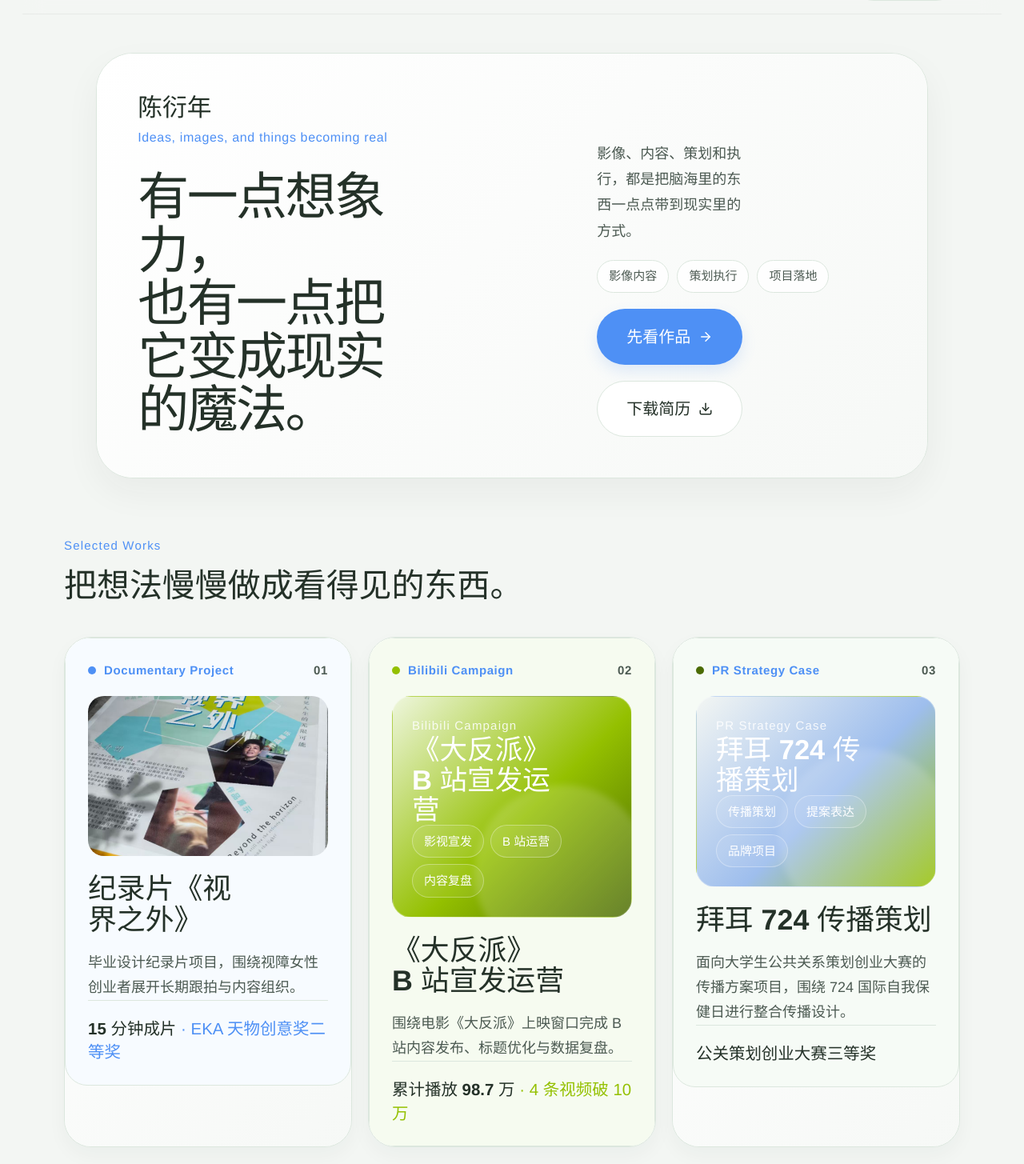
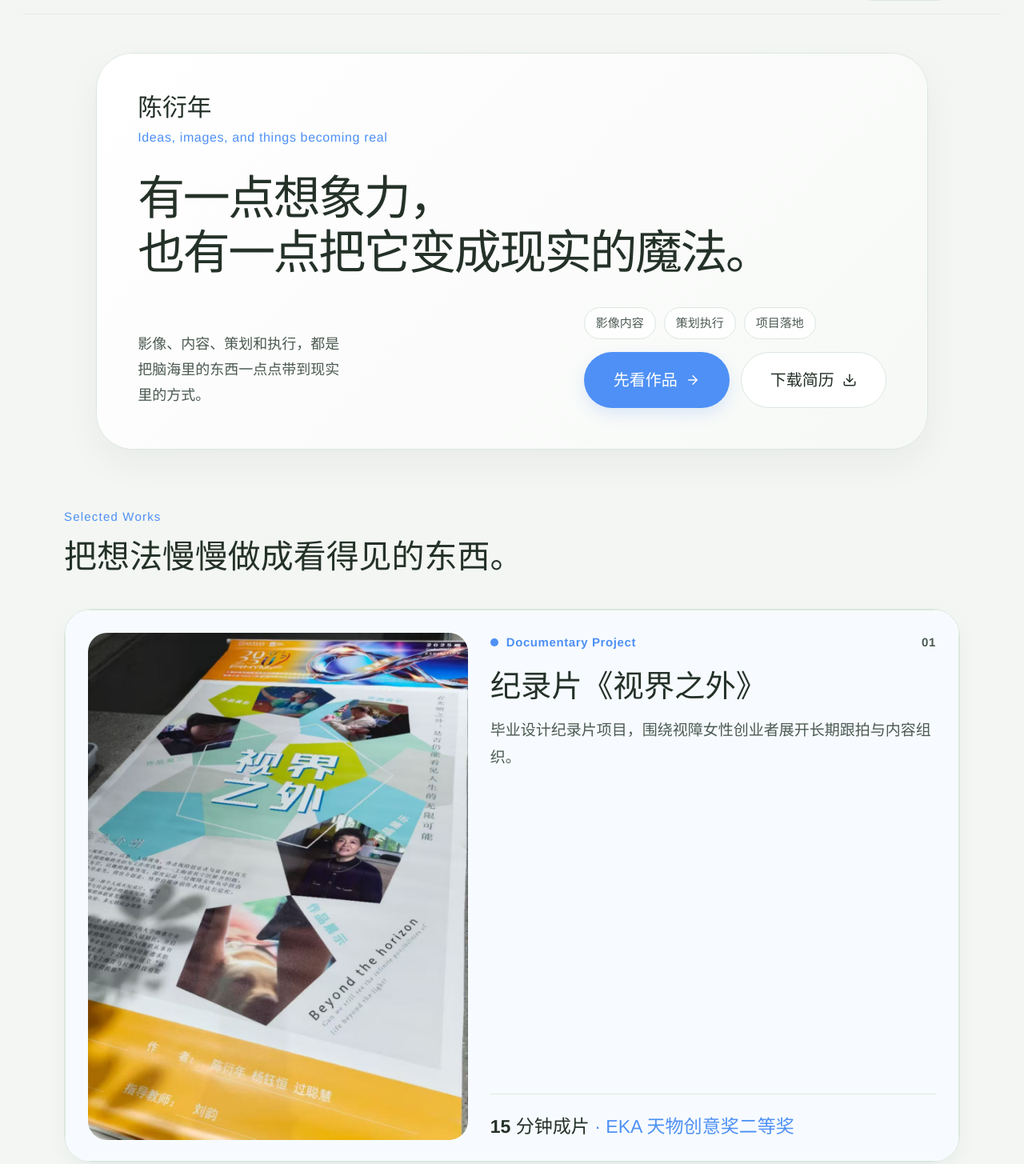
Before and after one commit to neocyyn-ship-it/NeoCyyyn, a React (Vite) app: page / in a window 1280 px wide. Shown: the part 75-1530 px from the top of the page at 80% size. Built offline with nearby package versions, Linux system fonts and the light colour scheme.

Commit message:
Recompose homepage hierarchy

```diff
--- a/src/App.tsx
+++ b/src/App.tsx
@@ -668,7 +668,6 @@
           <section className="hero-section">
             <Panel style={{ borderRadius: 46, boxShadow: "0 18px 44px rgba(36,49,40,0.05)", maxWidth: 1040, margin: "0 auto" }}>
               <div className="hero-card home-hero-stage" style={{ padding: "clamp(30px, 4vw, 54px)" }}>
-                <div className="home-hero-main">
                 <div className="home-hero-identity">
                   <div style={{ fontSize: "clamp(30px, 2.4vw, 38px)", fontWeight: 600, lineHeight: 1.08, color: palette.text }}>陈衍年</div>
                   <div style={{ fontSize: "clamp(16px, 1vw, 18px)", fontWeight: 500, letterSpacing: "0.04em", color: palette.blue }}>
@@ -676,17 +675,16 @@
                   </div>
                 </div>
 
-                  <h1 className="hero-title home-hero-title" style={{ marginTop: 16 }}>
-                    有一点想象力，
-                    <br />
-                    也有一点把它变成现实的魔法。
+                <h1 className="hero-title home-hero-title" style={{ marginTop: 8 }}>
+                  <span className="home-hero-line">有一点想象力，</span>
+                  <span className="home-hero-line">也有一点把它变成现实的魔法。</span>
                 </h1>
-                </div>
 
-                <div className="home-hero-side">
+                <div className="home-hero-bottom">
                   <p className="hero-copy home-hero-copy" style={{ margin: 0 }}>
                     影像、内容、策划和执行，都是把脑海里的东西一点点带到现实里的方式。
                   </p>
+                  <div className="home-hero-aside">
                     <div className="home-hero-tags">
                       <span>影像内容</span>
                       <span>策划执行</span>
@@ -701,6 +699,7 @@
                         下载简历
                         <Download size={18} />
                       </a>
+                    </div>
                   </div>
                 </div>
               </div>
@@ -727,15 +726,86 @@
 
               <div className="project-preview-grid">
                 {projects.map((item, idx) => {
+                  const isFeatured = idx === 0;
                   const softs = ["#F7FBFF", "#F6FBF0", "#F6FBF6"];
                   const dots = [palette.blue, palette.apple, palette.moss];
                   const [leadHighlight, supportingHighlight] = item.highlight.split(" / ");
+                  const mediaNode =
+                    item.coverType === "image" && item.cover ? (
+                      <div className="home-preview-media" style={{ overflow: "hidden", borderRadius: isFeatured ? 24 : 20 }}>
+                        <img
+                          src={item.cover}
+                          alt={item.title}
+                          style={{
+                            height: isFeatured ? "100%" : "clamp(200px, 13vw, 236px)",
+                            minHeight: isFeatured ? 320 : undefined,
+                            width: "100%",
+                            objectFit: "cover",
+                            display: "block",
+                          }}
+                        />
+                      </div>
+                    ) : (
+                      <div className="home-preview-media">
+                        <GeneratedCover project={item} compact />
+                      </div>
+                    );
 
                   return (
                     <button key={item.id} className="preview-card-btn" onClick={() => setSelectedProjectId(item.id)}>
                       <Panel style={{ borderRadius: 34, boxShadow: "0 10px 24px rgba(36,49,40,0.04)", height: "100%" }}>
+                        {isFeatured ? (
                           <div
-                          className="home-preview-card"
+                            className="home-preview-card home-preview-card-featured"
+                            style={{
+                              borderRadius: 28,
+                              border: `1px solid ${palette.line}`,
+                              padding: "28px 28px 26px",
+                              background: softs[idx],
+                              textAlign: "left",
+                              height: "100%",
+                            }}
+                          >
+                            <div className="home-preview-featured-grid">
+                              <div className="home-preview-featured-media">{mediaNode}</div>
+                              <div className="home-preview-featured-content">
+                                <div style={{ display: "flex", alignItems: "center", justifyContent: "space-between", gap: 12 }}>
+                                  <div style={{ display: "flex", alignItems: "center", gap: 10 }}>
+                                    <span style={{ width: 10, height: 10, borderRadius: "50%", background: dots[idx], display: "inline-block" }} />
+                                    <div style={{ fontSize: 15, fontWeight: 600, letterSpacing: "0.04em", color: palette.blue }}>{item.subtitle}</div>
+                                  </div>
+                                  <div style={{ fontSize: 15, fontWeight: 600, letterSpacing: "0.04em", color: palette.textSoft }}>0{idx + 1}</div>
+                                </div>
+
+                                <div
+                                  style={{
+                                    marginTop: 22,
+                                    fontSize: "clamp(38px, 3vw, 50px)",
+                                    fontWeight: 600,
+                                    lineHeight: 1.08,
+                                    color: palette.text,
+                                    textWrap: "balance",
+                                  }}
+                                >
+                                  {item.title}
+                                </div>
+
+                                <div style={{ marginTop: 18 }}>
+                                  <p style={{ margin: 0, fontSize: 19, lineHeight: 1.76, color: palette.textSoft }}>{item.summary}</p>
+                                </div>
+
+                                <div style={{ marginTop: "auto", paddingTop: 24, borderTop: `1px solid ${palette.line}` }}>
+                                  <p style={{ margin: 0, fontSize: "clamp(22px, 1.8vw, 28px)", lineHeight: 1.42, color: palette.textSoft }}>
+                                    <span style={{ fontWeight: 600, color: palette.text }}>{leadHighlight}</span>
+                                    {supportingHighlight ? <span style={{ color: dots[idx] }}> · {supportingHighlight}</span> : null}
+                                  </p>
+                                </div>
+                              </div>
+                            </div>
+                          </div>
+                        ) : (
+                          <div
+                            className="home-preview-card home-preview-card-secondary"
                             style={{
                               borderRadius: 28,
                               border: `1px solid ${palette.line}`,
@@ -757,20 +827,12 @@
                               <div style={{ fontSize: 15, fontWeight: 600, letterSpacing: "0.04em", color: palette.textSoft }}>0{idx + 1}</div>
                             </div>
 
-                          {item.coverType === "image" && item.cover ? (
-                            <div className="home-preview-media" style={{ marginTop: 20, overflow: "hidden", borderRadius: 20 }}>
-                              <img src={item.cover} alt={item.title} style={{ height: "clamp(200px, 13vw, 236px)", width: "100%", objectFit: "cover", display: "block" }} />
-                            </div>
-                          ) : (
-                            <div className="home-preview-media" style={{ marginTop: 20 }}>
-                              <GeneratedCover project={item} compact />
-                            </div>
-                          )}
+                            <div style={{ marginTop: 20 }}>{mediaNode}</div>
 
                             <div
                               style={{
                                 marginTop: 22,
-                              fontSize: "clamp(34px, 2.8vw, 44px)",
+                                fontSize: "clamp(32px, 2.5vw, 40px)",
                                 fontWeight: 600,
                                 lineHeight: 1.08,
                                 color: palette.text,
@@ -780,17 +842,18 @@
                               {item.title}
                             </div>
 
-                          <div style={{ marginTop: 18 }}>
-                            <p style={{ margin: 0, fontSize: 18, lineHeight: 1.72, color: palette.textSoft }}>{item.summary}</p>
+                            <div style={{ marginTop: 16 }}>
+                              <p style={{ margin: 0, fontSize: 17, lineHeight: 1.72, color: palette.textSoft }}>{item.summary}</p>
                             </div>
 
-                          <div style={{ marginTop: "auto", paddingTop: 20, borderTop: `1px solid ${palette.line}` }}>
-                            <p style={{ margin: 0, fontSize: "clamp(20px, 1.6vw, 26px)", lineHeight: 1.45, color: palette.textSoft }}>
+                            <div style={{ marginTop: "auto", paddingTop: 18, borderTop: `1px solid ${palette.line}` }}>
+                              <p style={{ margin: 0, fontSize: "clamp(18px, 1.4vw, 22px)", lineHeight: 1.45, color: palette.textSoft }}>
                                 <span style={{ fontWeight: 600, color: palette.text }}>{leadHighlight}</span>
                                 {supportingHighlight ? <span style={{ color: dots[idx] }}> · {supportingHighlight}</span> : null}
                               </p>
                             </div>
                           </div>
+                        )}
                       </Panel>
                     </button>
                   );
--- a/src/styles.css
+++ b/src/styles.css
@@ -171,8 +171,8 @@
 .hero-title {
   margin: 32px 0 0;
   max-width: none;
-  font-size: clamp(52px, 5vw, 72px);
-  line-height: 1.04;
+  font-size: clamp(50px, 4.6vw, 68px);
+  line-height: 1.06;
   font-weight: 600;
   letter-spacing: -0.04em;
   text-wrap: pretty;
@@ -230,8 +230,8 @@
 
 .project-preview-grid {
   align-content: start;
-  grid-template-columns: repeat(3, minmax(0, 1fr));
-  gap: 20px;
+  grid-template-columns: repeat(2, minmax(0, 1fr));
+  gap: 22px;
 }
 
 .section-block {
@@ -250,15 +250,8 @@
 
 .home-hero-stage {
   display: grid;
-  grid-template-columns: minmax(0, 1.08fr) minmax(280px, 0.72fr);
-  gap: 32px;
-  align-items: end;
+  gap: 24px;
   min-height: 0;
-}
-
-.home-hero-main {
-  display: grid;
-  gap: 12px;
 }
 
 .home-hero-identity {
@@ -267,19 +260,34 @@
 }
 
 .home-hero-title {
-  max-width: 8.8ch;
+  display: grid;
+  gap: 6px;
+  max-width: none;
+}
+
+.home-hero-line {
+  display: block;
+  white-space: nowrap;
 }
 
 .home-hero-copy {
-  max-width: 18ch;
-  font-size: clamp(18px, 1.35vw, 22px);
-  line-height: 1.8;
+  max-width: 26ch;
+  font-size: clamp(18px, 1.25vw, 20px);
+  line-height: 1.78;
 }
 
-.home-hero-side {
+.home-hero-bottom {
   display: grid;
-  gap: 20px;
-  align-self: end;
+  grid-template-columns: minmax(0, 1fr) auto;
+  gap: 20px 32px;
+  align-items: end;
+  padding-top: 12px;
+}
+
+.home-hero-aside {
+  display: grid;
+  gap: 16px;
+  justify-items: start;
 }
 
 .home-hero-tags {
@@ -302,6 +310,36 @@
   display: flex;
   justify-content: flex-start;
   align-items: center;
+  gap: 14px;
+}
+
+.project-preview-grid > :first-child {
+  grid-column: 1 / -1;
+}
+
+.home-preview-card-featured {
+  min-height: 0;
+}
+
+.home-preview-featured-grid {
+  display: grid;
+  grid-template-columns: minmax(280px, 0.92fr) minmax(0, 1.08fr);
+  gap: 28px;
+  min-height: 360px;
+}
+
+.home-preview-featured-media {
+  min-height: 100%;
+}
+
+.home-preview-featured-content {
+  display: flex;
+  min-height: 100%;
+  flex-direction: column;
+}
+
+.home-preview-card-secondary {
+  min-height: clamp(440px, 31vw, 520px);
 }
 
 .home-preview-card {
@@ -815,8 +853,8 @@
 
 @media (max-width: 1180px) {
   .project-preview-grid {
-    grid-template-columns: repeat(2, minmax(0, 1fr));
-    gap: 24px;
+    grid-template-columns: 1fr;
+    gap: 20px;
   }
 
   .home-about-shell {
@@ -828,21 +866,22 @@
     grid-template-columns: 1fr;
   }
 
-  .home-hero-stage {
-    grid-template-columns: 1fr;
-    gap: 24px;
+  .home-hero-line {
+    white-space: normal;
   }
 
-  .home-hero-side {
-    max-width: none;
+  .home-hero-bottom {
+    grid-template-columns: 1fr;
+    align-items: start;
   }
 
-  .home-hero-actions {
-    justify-content: flex-start;
+  .home-preview-featured-grid {
+    grid-template-columns: 1fr;
+    min-height: 0;
   }
 
-  .home-hero-tags {
-    gap: 8px;
+  .home-preview-featured-media {
+    min-height: 0;
   }
 
   .hero-grid,
@@ -894,7 +933,7 @@
 
   .hero-title {
     max-width: none;
-    font-size: clamp(58px, 5.2vw, 78px);
+    font-size: clamp(54px, 5vw, 72px);
     line-height: 1.04;
   }
 
@@ -946,13 +985,13 @@
 
   .hero-title {
     max-width: none;
-    font-size: clamp(46px, 4.8vw, 64px);
+    font-size: clamp(42px, 4.4vw, 58px);
     line-height: 1.04;
   }
 
   .project-preview-grid {
-    grid-template-columns: repeat(2, minmax(0, 1fr));
-    gap: 24px;
+    grid-template-columns: 1fr;
+    gap: 20px;
   }
 
   .section-block {
@@ -1033,6 +1072,10 @@
     letter-spacing: -0.03em;
   }
 
+  .home-hero-line {
+    white-space: normal;
+  }
+
   .home-hero-copy {
     font-size: 18px;
     line-height: 1.7;
```
Lines whose indentation alone changed are shown as unchanged.
